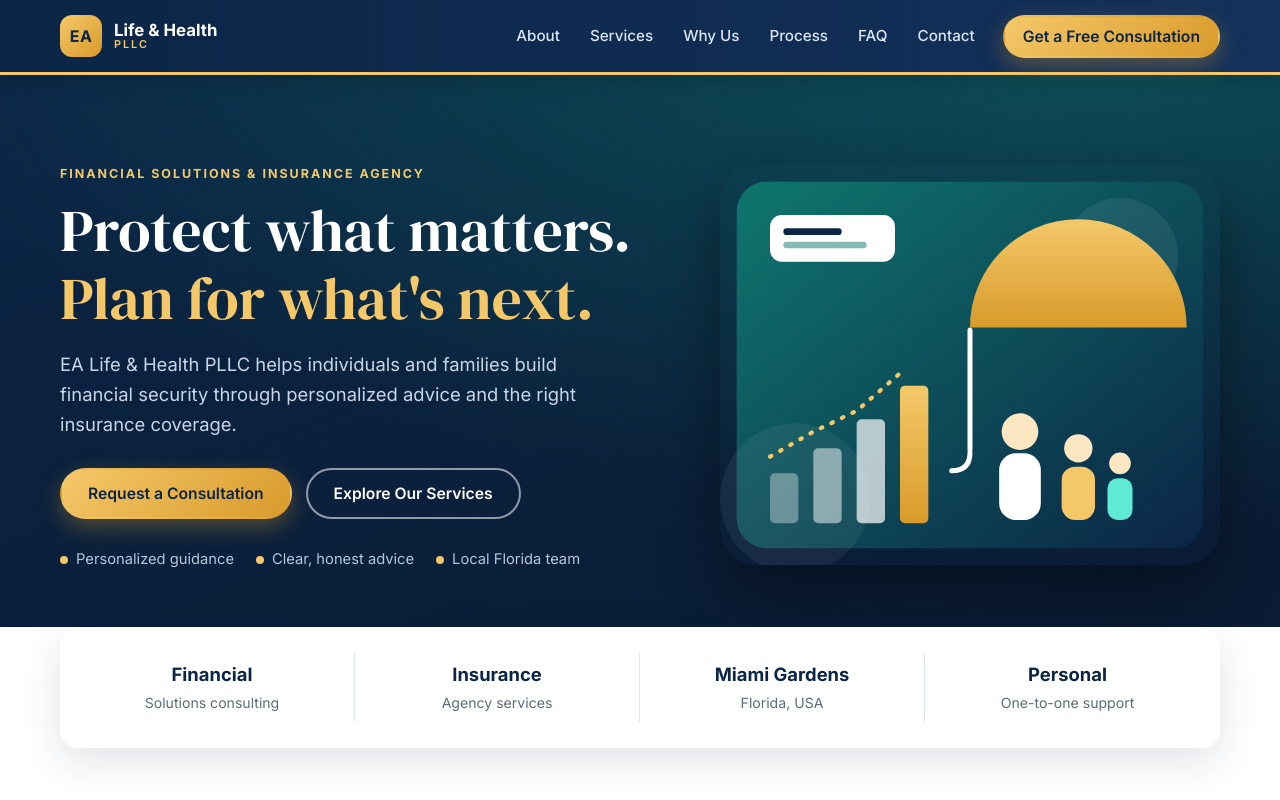
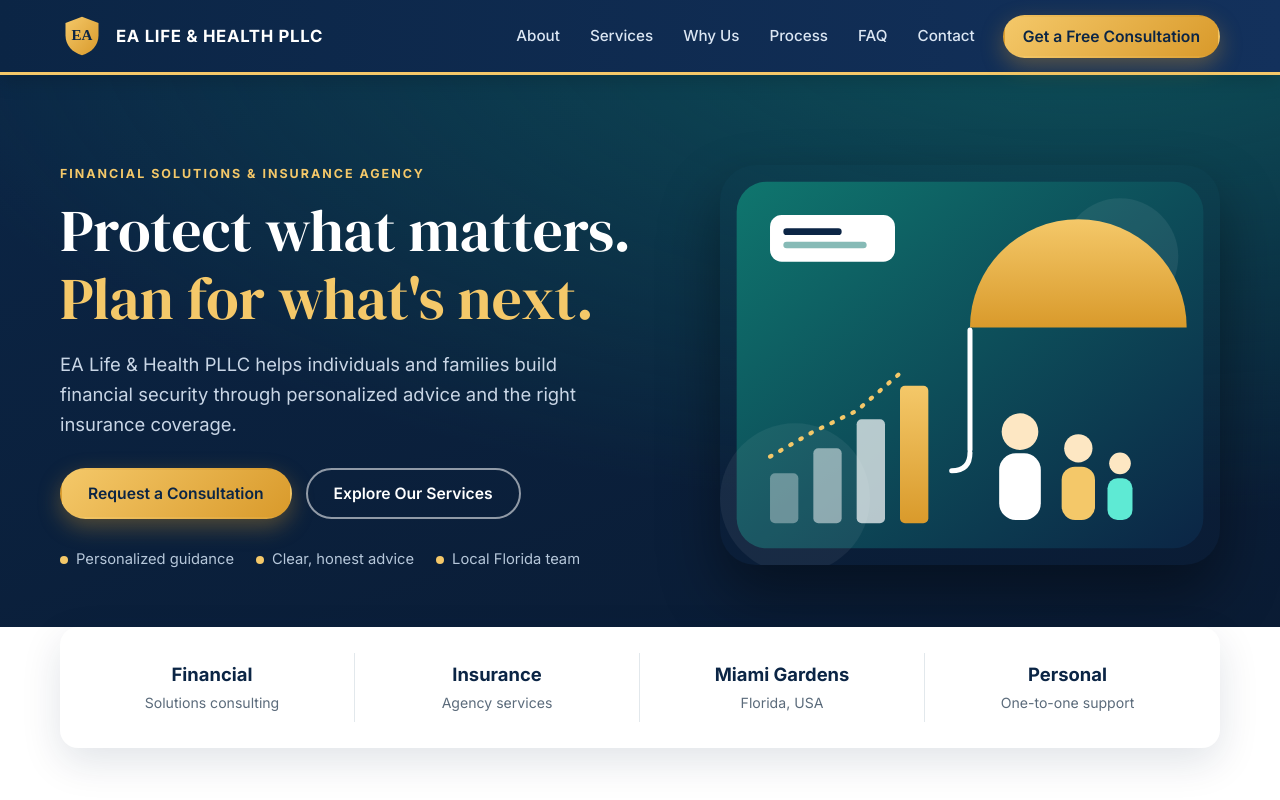
Before and after one commit to DungPham2001/EA-LIFE-HEALTH-PLLC, a plain HTML site: page index.html in a window 1280 px wide. Shown: the top 800 px of the page. Drawn offline with Linux system fonts and the light colour scheme.

Commit message:
change icon

```diff
--- a/index.html
+++ b/index.html
@@ -5,7 +5,7 @@
   <meta name="viewport" content="width=device-width, initial-scale=1">
   <title>EA Life &amp; Health PLLC | Financial Solutions &amp; Insurance Agency</title>
   <meta name="description" content="EA Life & Health PLLC provides financial solutions consulting and insurance agency services from Miami Gardens, Florida.">
-  <link rel="icon" href="assets/hero.svg" type="image/svg+xml">
+  <link rel="icon" href="assets/logo.svg" type="image/svg+xml">
   <link rel="preconnect" href="https://fonts.googleapis.com">
   <link rel="preconnect" href="https://fonts.gstatic.com" crossorigin>
   <link href="https://fonts.googleapis.com/css2?family=DM+Serif+Display&family=Inter:wght@400;500;600;700&display=swap" rel="stylesheet">
@@ -17,8 +17,8 @@
   <header class="site-header" id="top">
     <div class="container header-inner">
       <a class="brand" href="#top" aria-label="EA Life &amp; Health PLLC - home">
-        <span class="brand-mark">EA</span>
-        <span class="brand-text">Life &amp; Health <small>PLLC</small></span>
+        <img class="brand-logo" src="assets/logo.svg" alt="" width="44" height="44">
+        <span class="brand-text">EA LIFE &amp; HEALTH PLLC</span>
       </a>
       <button class="nav-toggle" aria-expanded="false" aria-controls="nav">Menu</button>
       <nav id="nav" class="nav" aria-label="Main">
@@ -205,7 +205,7 @@
   <footer class="site-footer">
     <div class="container footer-grid">
       <div>
-        <a class="brand brand-light" href="#top"><span class="brand-mark">EA</span><span class="brand-text">Life &amp; Health <small>PLLC</small></span></a>
+        <a class="brand brand-light" href="#top"><img class="brand-logo" src="assets/logo.svg" alt="" width="44" height="44"><span class="brand-text">EA LIFE &amp; HEALTH PLLC</span></a>
         <p>Financial solutions consulting and insurance agency services.</p>
       </div>
       <div>
--- a/styles.css
+++ b/styles.css
@@ -23,7 +23,9 @@ p{margin:0 0 16px}
 .header-inner{display:flex;align-items:center;justify-content:space-between;height:72px}
 .brand{display:flex;align-items:center;gap:12px;text-decoration:none;color:#fff}
 .brand-mark{display:grid;place-items:center;width:42px;height:42px;border-radius:12px;background:linear-gradient(135deg,var(--gold),var(--gold-d));color:var(--navy);font-weight:800;letter-spacing:.5px}
-.brand-text{font-weight:700;font-size:1.05rem;line-height:1.1}
+.brand-logo{width:44px;height:44px;flex:none}
+.brand-text{font-weight:700;font-size:1.05rem;line-height:1.1;letter-spacing:.04em;white-space:nowrap}
+@media (max-width:420px){.brand-text{font-size:.88rem}}
 .brand-text small{display:block;font-size:.68rem;letter-spacing:.18em;color:var(--gold);font-weight:600}
 .nav{display:flex;align-items:center;gap:6px}
 .nav a:not(.btn){color:#dbe6f3;text-decoration:none;font-weight:500;font-size:.95rem;padding:8px 12px;border-radius:8px;transition:.2s}
```
Also changed, not shown: assets/logo.svg (added).
